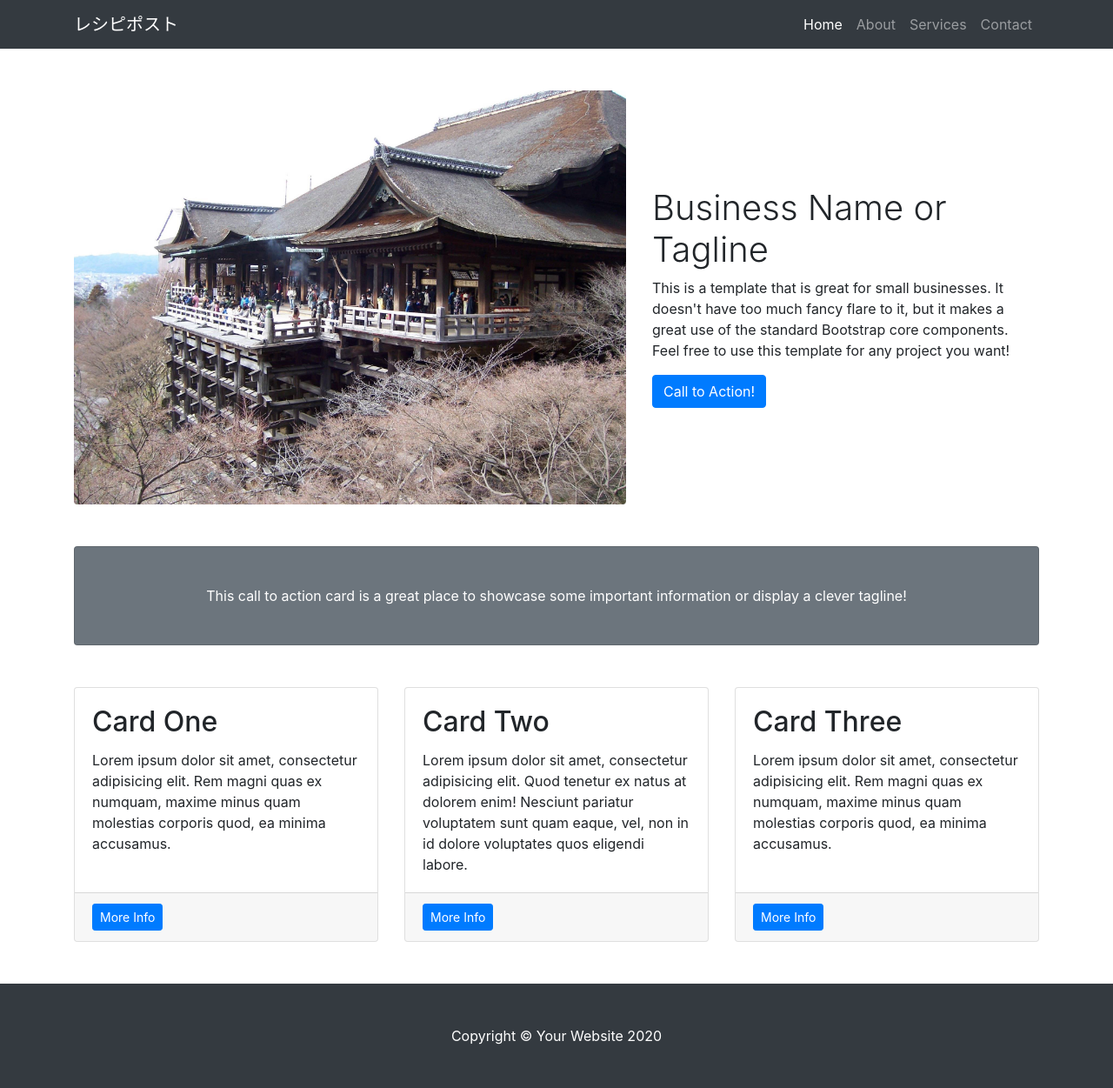
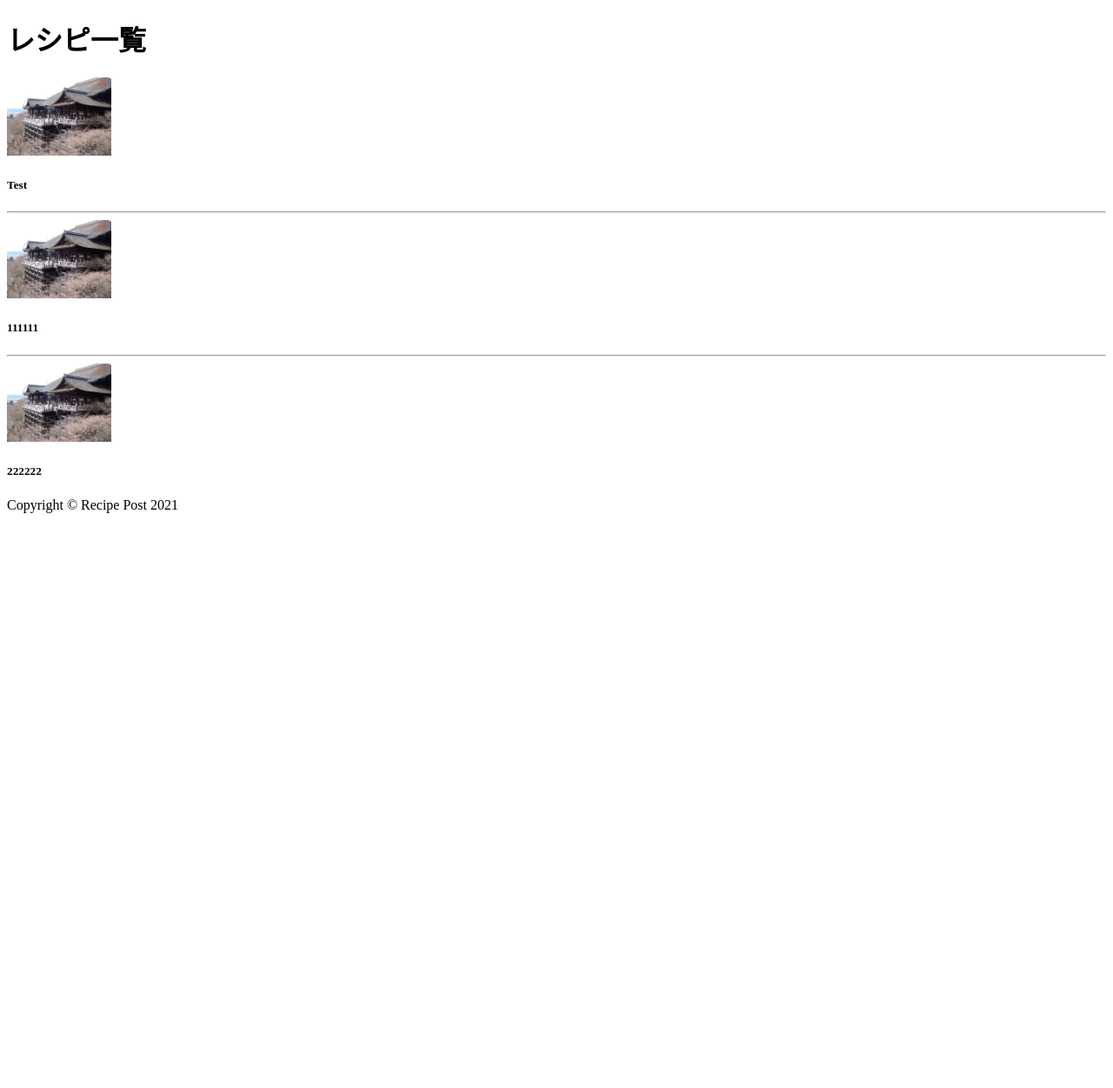
Before and after one commit to Kazukafka/recipe_post, a Django app: template recipe/templates/recipe/recipe_list.html in a window 1280 px wide. Shown: the whole page at 87% size. After the commit the page ends 590 px from the top, so only its background shows below. Run offline with Django 3.2, Linux system fonts and the light colour scheme; the template is opened without the code that fills it: values that come from a table or form of the project are taken from there, others are empty; data comes from the database, SQL or seed files in the repository; both versions use the stored data as it was after the commit; parts of the project's set-up code (start-up, migrations or seed data) failed here and were passed over; some libraries are stand-ins or nearby versions.

Commit message:
ListView Fin

```diff
--- a/config/settings.py
+++ b/config/settings.py
@@ -56,7 +56,9 @@ ROOT_URLCONF = 'config.urls'
 TEMPLATES = [
     {
         'BACKEND': 'django.template.backends.django.DjangoTemplates',
-        'DIRS': [],
+        'DIRS': [
+            BASE_DIR / Path("lib") / Path("templates"),  # 編集
+        ],
         'APP_DIRS': True,
         'OPTIONS': {
             'context_processors': [
--- a/config/urls.py
+++ b/config/urls.py
@@ -1,24 +1,14 @@
-"""config URL Configuration
-
-The `urlpatterns` list routes URLs to views. For more information please see:
-    https://docs.djangoproject.com/en/3.2/topics/http/urls/
-Examples:
-Function views
-    1. Add an import:  from my_app import views
-    2. Add a URL to urlpatterns:  path('', views.home, name='home')
-Class-based views
-    1. Add an import:  from other_app.views import Home
-    2. Add a URL to urlpatterns:  path('', Home.as_view(), name='home')
-Including another URLconf
-    1. Import the include() function: from django.urls import include, path
-    2. Add a URL to urlpatterns:  path('blog/', include('blog.urls'))
-"""
 from django.contrib import admin
 from django.urls import path
-from recipe.views import RecipeListView  # 追加
+
+from lib.views import IndexTemplateView  # --- この行を追加 ---
+from recipe.views import RecipeListView
+
 
 urlpatterns = [
     path('admin/', admin.site.urls),
-
-    path('', RecipeListView.as_view(), name="index"),  # 追加
+    # --- ここから修正 ---
+    path('recipe/', RecipeListView.as_view(), name="recipe-index"),
+    path('', IndexTemplateView.as_view(), name="index"),
+    # --- ここまで修正 ---
 ]
--- /dev/null
+++ b/lib/templates/base.html
@@ -0,0 +1,38 @@
+{% load static %}
+<!DOCTYPE html>
+<html lang="ja">
+
+<head>
+  <!-- 内容省略 -->
+</head>
+
+<body>
+
+  <!-- Navigation -->
+  <nav class="navbar navbar-expand-lg navbar-dark bg-dark fixed-top">
+    <!-- 内容省略 -->
+  </nav>
+
+  <!-- Page Content -->
+  <div class="container">
+
+    {% block body %}{% endblock %}
+
+  </div>
+  <!-- /.container -->
+
+  <!-- Footer -->
+  <footer class="py-5 bg-dark mt-3">
+    <div class="container">
+      <p class="m-0 text-center text-white">Copyright &copy; Recipe Post 2021</p>
+    </div>
+    <!-- /.container -->
+  </footer>
+
+  <!-- Bootstrap core JavaScript -->
+  <script src="{% static 'vendor/jquery/jquery.min.js' %}"></script>
+  <script src="{% static 'vendor/bootstrap/js/bootstrap.bundle.min.js' %}"></script>
+
+</body>
+
+</html>
--- a/recipe/models.py
+++ b/recipe/models.py
@@ -6,6 +6,8 @@ from django.db import models
 class Recipe(models.Model):
     title = models.CharField(verbose_name="タイトル", max_length=200)
     content = models.TextField(verbose_name="内容")
+
+    description = models.TextField(blank=True, default="")
 
     created = models.DateTimeField(auto_now_add=True)
     modified = models.DateTimeField(auto_now=True)
--- a/recipe/templates/recipe/recipe_list.html
+++ b/recipe/templates/recipe/recipe_list.html
@@ -1,144 +1,26 @@
+{% extends "base.html" %}
 {% load static %}
-<!DOCTYPE html>
-<html lang="jp">
 
-<head>
+{% block body %}
 
-  <meta charset="utf-8">
-  <meta name="viewport" content="width=device-width, initial-scale=1, shrink-to-fit=no">
-  <meta name="description" content="">
-  <meta name="author" content="">
+<h1>レシピ一覧</h1>
 
-  <title>レシピ投稿サイト レシピポスト - Recipe Post</title>
+{% for recipe in recipe_list %}
 
-  <!-- Bootstrap core CSS -->
-  <link href="{% static 'vendor/bootstrap/css/bootstrap.min.css' %}" rel="stylesheet">
+<div class="media">
+  <img src="{% static 'images/01.jpg' %}" class="align-self-center mr-3" alt="..." width="120">
+  <div class="media-body">
+    <h5 class="mt-0">{{ recipe.title }}</h5>
+    <!-- ▼▼▼ 編集部分 ▼▼▼ -->
+    <p>{{ recipe.description }}</p>
+    <!-- ▲▲▲ 編集ここまで ▲▲▲ -->
+  </div>
+</div>
 
-  <!-- Custom styles for this template -->
-  <link href="{% static 'css/small-business.css' %}" rel="stylesheet">
+{% if not forloop.last %}
+<hr>
+{% endif %}
 
-</head>
+{% endfor %}
 
-<body>
-
-  <!-- Navigation -->
-  <nav class="navbar navbar-expand-lg navbar-dark bg-dark fixed-top">
-    <div class="container">
-      <a class="navbar-brand" href="#">レシピポスト</a>
-      <button class="navbar-toggler" type="button" data-toggle="collapse" data-target="#navbarResponsive"
-        aria-controls="navbarResponsive" aria-expanded="false" aria-label="Toggle navigation">
-        <span class="navbar-toggler-icon"></span>
-      </button>
-      <div class="collapse navbar-collapse" id="navbarResponsive">
-        <ul class="navbar-nav ml-auto">
-          <li class="nav-item active">
-            <a class="nav-link" href="#">Home
-              <span class="sr-only">(current)</span>
-            </a>
-          </li>
-          <li class="nav-item">
-            <a class="nav-link" href="#">About</a>
-          </li>
-          <li class="nav-item">
-            <a class="nav-link" href="#">Services</a>
-          </li>
-          <li class="nav-item">
-            <a class="nav-link" href="#">Contact</a>
-          </li>
-        </ul>
-      </div>
-    </div>
-  </nav>
-
-  <!-- Page Content -->
-  <div class="container">
-
-    <!-- Heading Row -->
-    <div class="row align-items-center my-5">
-      <div class="col-lg-7">
-        <img class="img-fluid rounded mb-4 mb-lg-0" src="{% static 'images/01.jpg' %}" alt="">
-      </div>
-      <!-- /.col-lg-8 -->
-      <div class="col-lg-5">
-        <h1 class="font-weight-light">Business Name or Tagline</h1>
-        <p>This is a template that is great for small businesses. It doesn't have too much fancy flare to it, but it
-          makes a great use of the standard Bootstrap core components. Feel free to use this template for any project
-          you want!</p>
-        <a class="btn btn-primary" href="#">Call to Action!</a>
-      </div>
-      <!-- /.col-md-4 -->
-    </div>
-    <!-- /.row -->
-
-    <!-- Call to Action Well -->
-    <div class="card text-white bg-secondary my-5 py-4 text-center">
-      <div class="card-body">
-        <p class="text-white m-0">This call to action card is a great place to showcase some important information or
-          display a clever tagline!</p>
-      </div>
-    </div>
-
-    <!-- Content Row -->
-    <div class="row">
-      <div class="col-md-4 mb-5">
-        <div class="card h-100">
-          <div class="card-body">
-            <h2 class="card-title">Card One</h2>
-            <p class="card-text">Lorem ipsum dolor sit amet, consectetur adipisicing elit. Rem magni quas ex numquam,
-              maxime minus quam molestias corporis quod, ea minima accusamus.</p>
-          </div>
-          <div class="card-footer">
-            <a href="#" class="btn btn-primary btn-sm">More Info</a>
-          </div>
-        </div>
-      </div>
-      <!-- /.col-md-4 -->
-      <div class="col-md-4 mb-5">
-        <div class="card h-100">
-          <div class="card-body">
-            <h2 class="card-title">Card Two</h2>
-            <p class="card-text">Lorem ipsum dolor sit amet, consectetur adipisicing elit. Quod tenetur ex natus at
-              dolorem enim! Nesciunt pariatur voluptatem sunt quam eaque, vel, non in id dolore voluptates quos eligendi
-              labore.</p>
-          </div>
-          <div class="card-footer">
-            <a href="#" class="btn btn-primary btn-sm">More Info</a>
-          </div>
-        </div>
-      </div>
-      <!-- /.col-md-4 -->
-      <div class="col-md-4 mb-5">
-        <div class="card h-100">
-          <div class="card-body">
-            <h2 class="card-title">Card Three</h2>
-            <p class="card-text">Lorem ipsum dolor sit amet, consectetur adipisicing elit. Rem magni quas ex numquam,
-              maxime minus quam molestias corporis quod, ea minima accusamus.</p>
-          </div>
-          <div class="card-footer">
-            <a href="#" class="btn btn-primary btn-sm">More Info</a>
-          </div>
-        </div>
-      </div>
-      <!-- /.col-md-4 -->
-
-    </div>
-    <!-- /.row -->
-
-  </div>
-  <!-- /.container -->
-
-  <!-- Footer -->
-  <footer class="py-5 bg-dark">
-    <div class="container">
-      <p class="m-0 text-center text-white">Copyright &copy; Your Website 2020</p>
-    </div>
-    <!-- /.container -->
-  </footer>
-
-  <!-- Bootstrap core JavaScript -->
-  <script src="{% static 'vendor/jquery/jquery.min.js' %}"></script>
-  <script src="{% static 'vendor/bootstrap/js/bootstrap.bundle.min.js' %}"></script>
-
-</body>
-
-</html>
+{% endblock %}
```
Also changed, not shown: lib/templates/index.html (added, +75 -0 lines), lib/views.py (added, +15 -0 lines), db.sqlite3, recipe/migrations/0002_auto_20210915_2121.py (added), recipe/migrations/0003_remove_recipe_description.py (added), recipe/migrations/0004_recipe_description.py (added).
